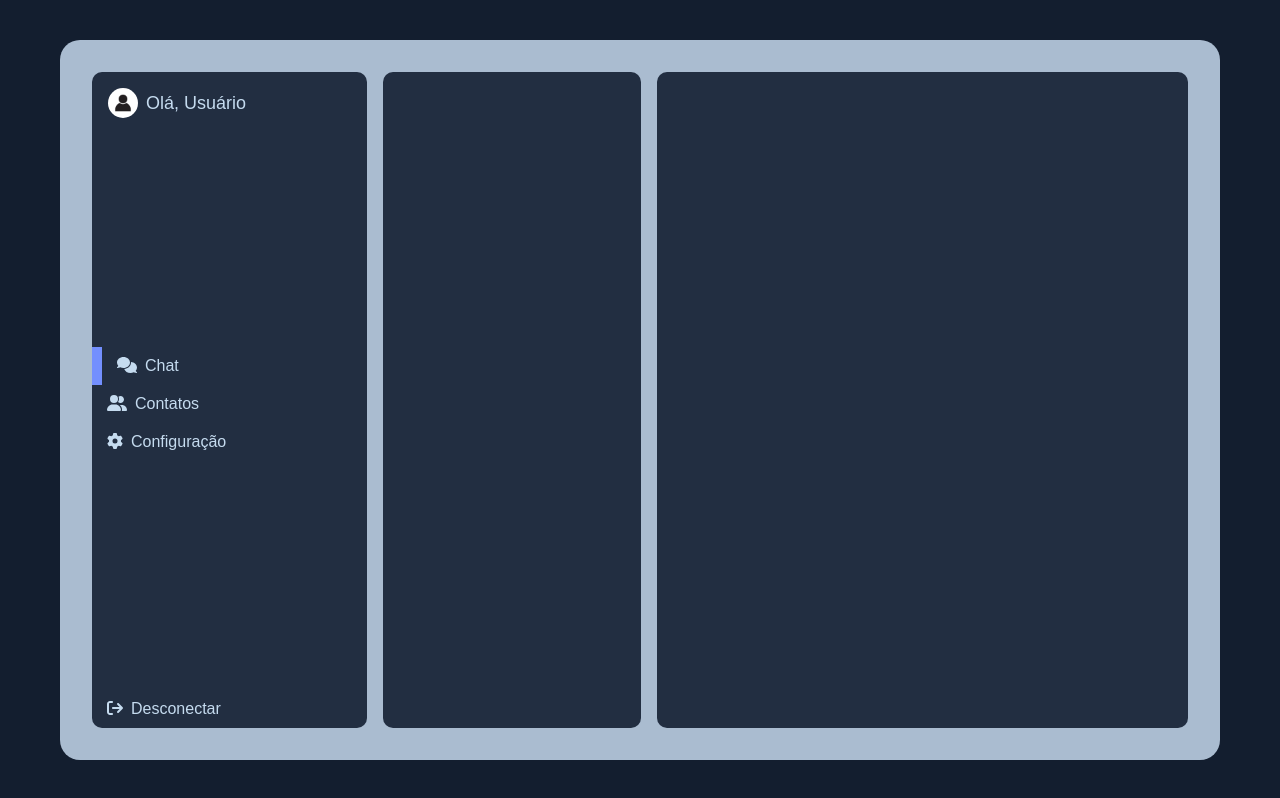
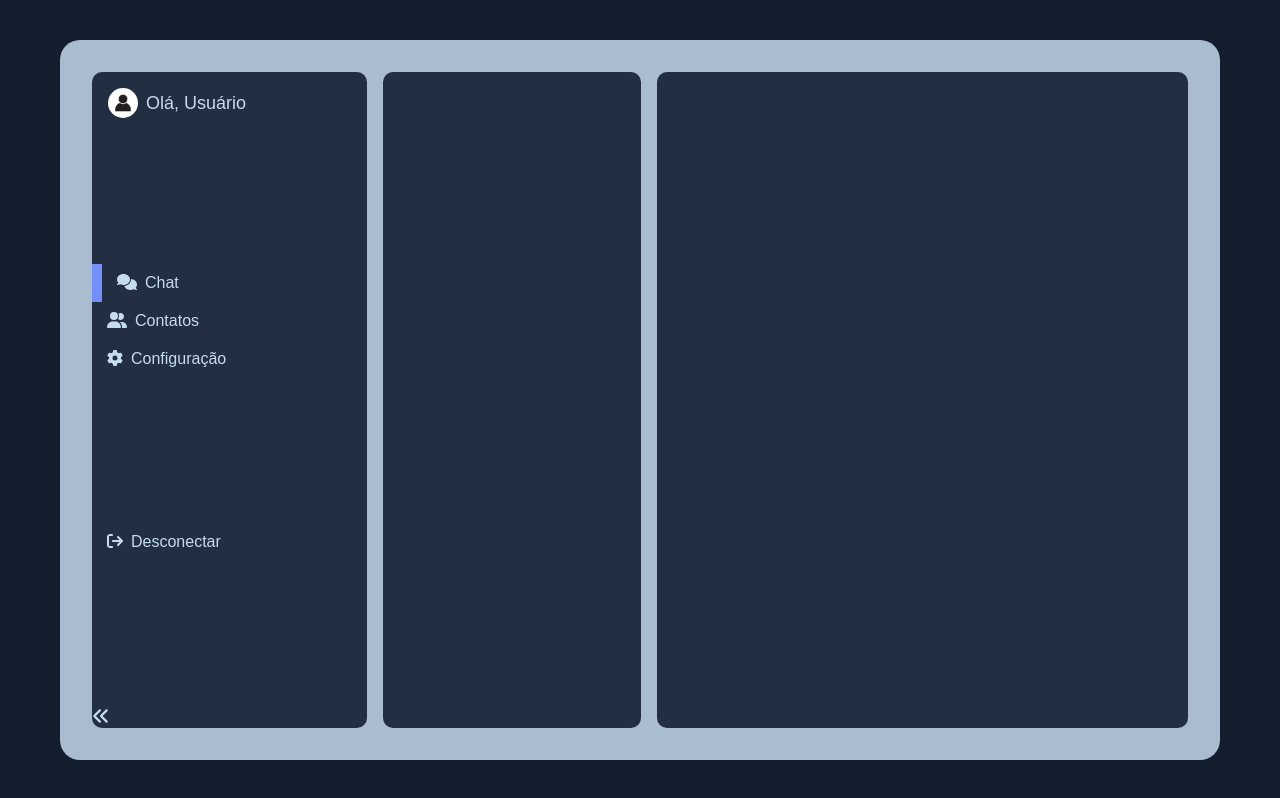
Before and after one commit to AdrielKlem/chatroom, a React (Vite) app: page / in a window 1280 px wide. Built offline with nearby package versions, Linux system fonts and the light colour scheme.

Commit message:
add IconArrow

```diff
--- a/src/pages/Home/index.tsx
+++ b/src/pages/Home/index.tsx
@@ -1,5 +1,5 @@
 import { FontAwesomeIcon } from '@fortawesome/react-fontawesome'
-import { faComments, faUserGroup, faGear, faArrowRightFromBracket } from '@fortawesome/free-solid-svg-icons'
+import { faComments, faUserGroup, faGear, faArrowRightFromBracket, faAnglesLeft } from '@fortawesome/free-solid-svg-icons'
 
 import { Container, Display, Menu, UserAvatar, Inbox, Chatting, Logout } from "./styles"
 import { ButtonNav } from "../../components/ButtonNav"
@@ -8,6 +8,10 @@ const IconChat = <FontAwesomeIcon icon={faComments} />
 const IconContacts = <FontAwesomeIcon icon={faUserGroup} />
 const IconSettings = <FontAwesomeIcon icon={faGear} />
 const IconLogout = <FontAwesomeIcon icon={faArrowRightFromBracket} />
+
+function IconArrow() {
+  return <FontAwesomeIcon icon={faAnglesLeft} />;
+}
 
 export function Home() {
     return (
@@ -48,6 +52,9 @@ export function Home() {
                             icon={IconLogout}
                         />
                     </Logout>
+                    <div>
+                        <IconArrow />
+                    </div>
                 </Menu>
                 <Inbox />
                 <Chatting></Chatting>
```
